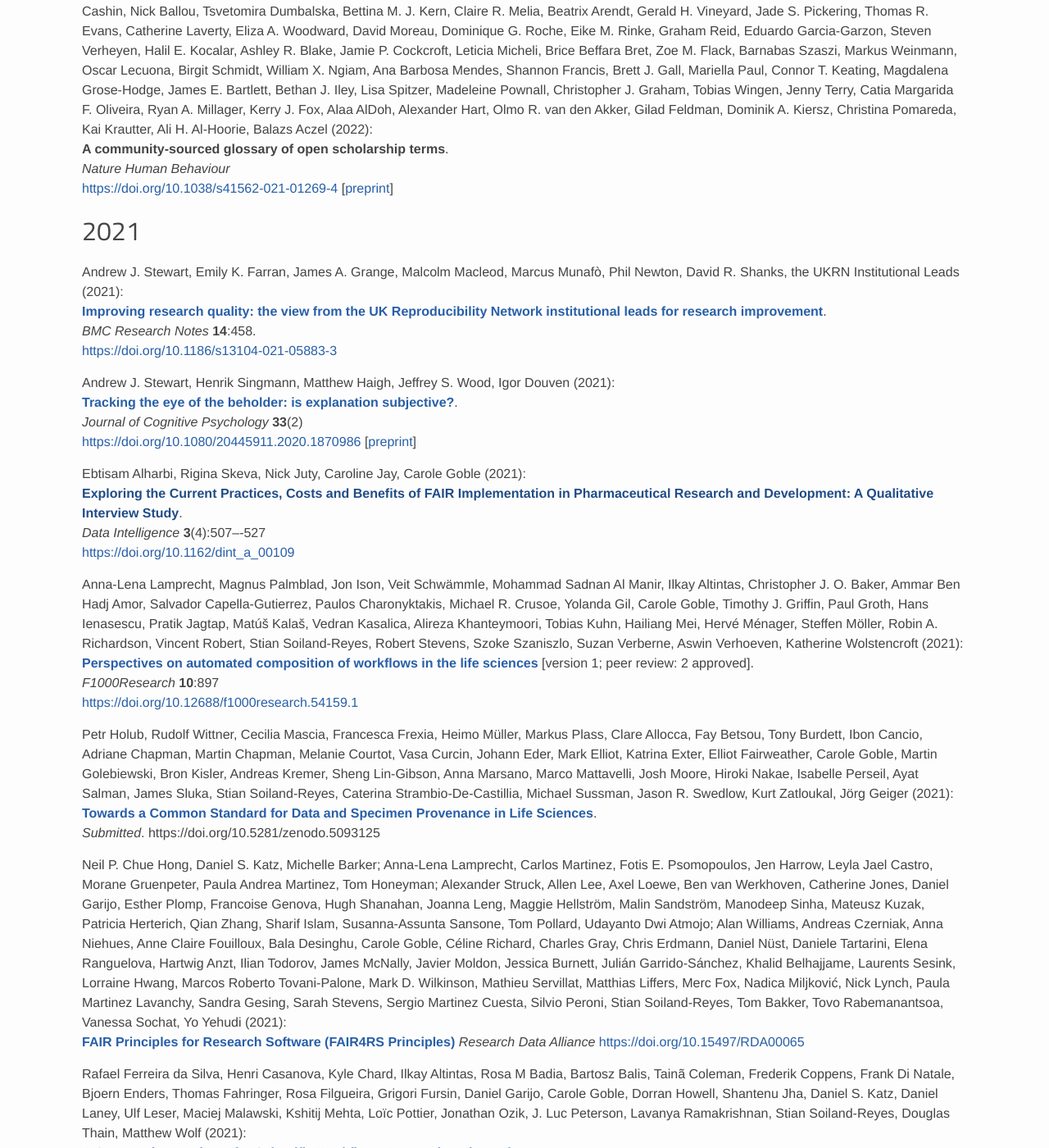
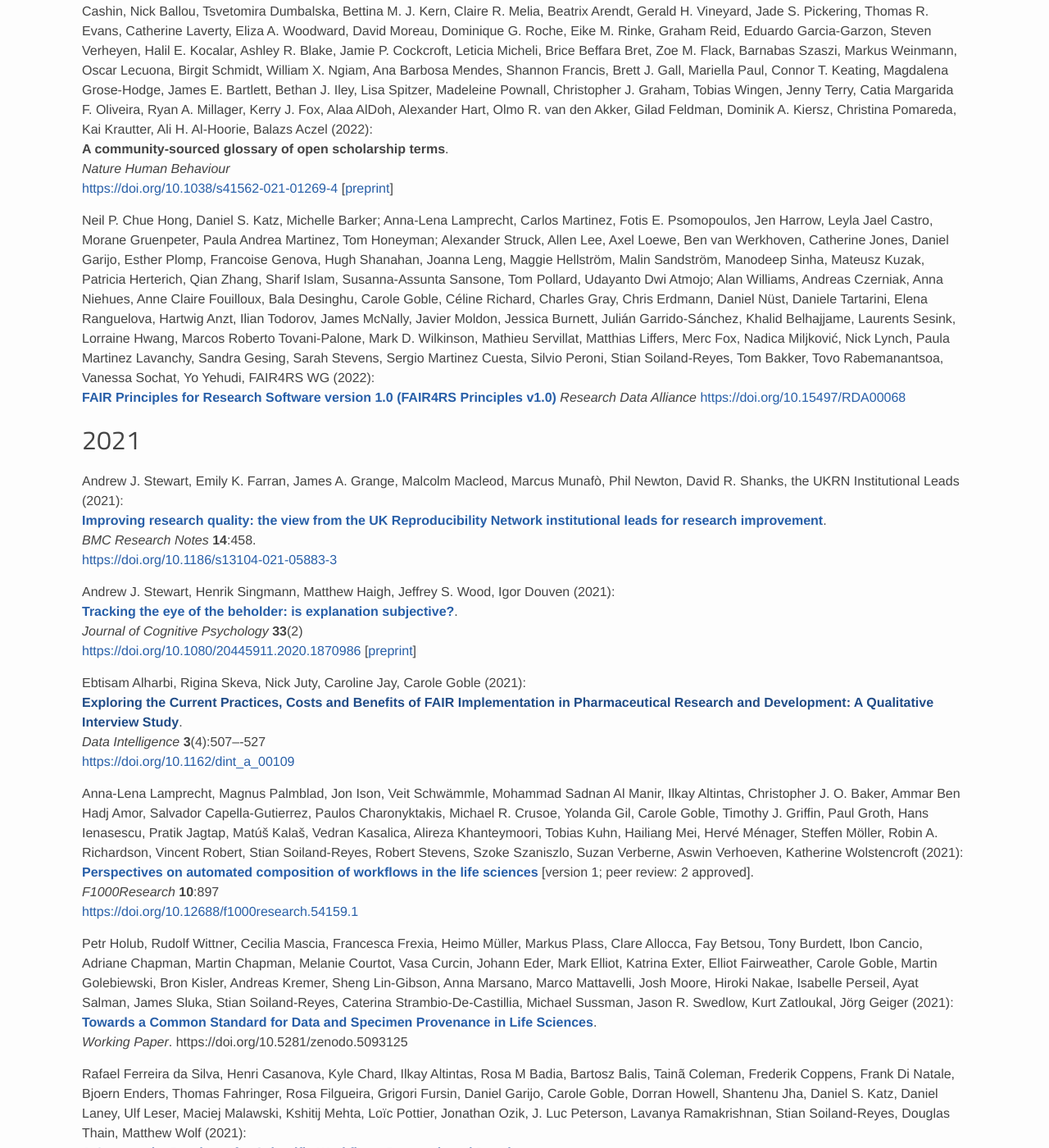
Before and after one commit to eScienceLab/eScienceLab.github.io, a Jekyll site: the page built from publications/index.md, in a window 1280 px wide and 1400 px high, scrolled down 1351 px. Shown: the whole window at 82% size. Built offline with Jekyll 4.4.1, drawn with Linux system fonts in a browser that asks for light colours; comment, search, counter and statistics services are not loaded; some of the changed lines change nothing that is shown.

Commit message:
RDA FAIR4GW

```diff
--- a/publications/index.md
+++ b/publications/index.md
@@ -74,6 +74,12 @@ _Nature Human Behaviour_
 <https://doi.org/10.1038/s41562-021-01269-4>
 [[preprint](https://forrt.org/publications/Parsons_Azevedo_Elsherif_FORRT_Glossary_Community_Sourced_Glossary_Open_Scholarship_Terms.pdf)]
 
+Neil P. Chue Hong, Daniel S. Katz, Michelle Barker; Anna-Lena Lamprecht, Carlos Martinez, Fotis E. Psomopoulos, Jen Harrow, Leyla Jael Castro, Morane Gruenpeter, Paula Andrea Martinez, Tom Honeyman; Alexander Struck, Allen Lee, Axel Loewe, Ben van Werkhoven, Catherine Jones, Daniel Garijo, Esther Plomp, Francoise Genova, Hugh Shanahan, Joanna Leng, Maggie Hellström, Malin Sandström, Manodeep Sinha, Mateusz Kuzak, Patricia Herterich, Qian Zhang, Sharif Islam, Susanna-Assunta Sansone, Tom Pollard, Udayanto Dwi Atmojo; Alan Williams, Andreas Czerniak, Anna Niehues, Anne Claire Fouilloux, Bala Desinghu, Carole Goble, Céline Richard, Charles Gray, Chris Erdmann, Daniel Nüst, Daniele Tartarini, Elena Ranguelova, Hartwig Anzt, Ilian Todorov, James McNally, Javier Moldon, Jessica Burnett, Julián Garrido-Sánchez, Khalid Belhajjame, Laurents Sesink, Lorraine Hwang, Marcos Roberto Tovani-Palone, Mark D. Wilkinson, Mathieu Servillat, Matthias Liffers, Merc Fox, Nadica Miljković, Nick Lynch, Paula Martinez Lavanchy, Sandra Gesing, Sarah Stevens, Sergio Martinez Cuesta, Silvio Peroni, Stian Soiland-Reyes, Tom Bakker, Tovo Rabemanantsoa, Vanessa Sochat, Yo Yehudi, FAIR4RS WG (2022):
+[**FAIR Principles for Research Software version 1.0 (FAIR4RS Principles v1.0)**](https://www.rd-alliance.org/system/files/FAIR4RS%20principles%20v1.0.pdf)
+_Research Data Alliance_
+<https://doi.org/10.15497/RDA00068>
+
+
 ## 2021
 
 Andrew J. Stewart, Emily K. Farran, James A. Grange, Malcolm Macleod, Marcus Munafò, Phil Newton, David R. Shanks, the UKRN Institutional Leads (2021):
@@ -107,12 +113,7 @@ _F1000Research_ **10**:897
 
 Petr Holub, Rudolf Wittner, Cecilia Mascia, Francesca Frexia, Heimo Müller, Markus Plass, Clare Allocca, Fay Betsou, Tony Burdett, Ibon Cancio, Adriane Chapman, Martin Chapman, Melanie Courtot, Vasa Curcin, Johann Eder, Mark Elliot, Katrina Exter, Elliot Fairweather, Carole Goble, Martin Golebiewski, Bron Kisler, Andreas Kremer, Sheng Lin-Gibson, Anna Marsano, Marco Mattavelli, Josh Moore, Hiroki Nakae, Isabelle Perseil, Ayat Salman, James Sluka, Stian Soiland-Reyes, Caterina Strambio-De-Castillia, Michael Sussman, Jason R. Swedlow, Kurt Zatloukal, Jörg Geiger (2021):
 [**Towards a Common Standard for Data and Specimen Provenance in Life Sciences**](https://doi.org/10.5281/zenodo.5093125).
-_Submitted_. https://doi.org/10.5281/zenodo.5093125
-
-Neil P. Chue Hong, Daniel S. Katz, Michelle Barker; Anna-Lena Lamprecht, Carlos Martinez, Fotis E. Psomopoulos, Jen Harrow, Leyla Jael Castro, Morane Gruenpeter, Paula Andrea Martinez, Tom Honeyman; Alexander Struck, Allen Lee, Axel Loewe, Ben van Werkhoven, Catherine Jones, Daniel Garijo, Esther Plomp, Francoise Genova, Hugh Shanahan, Joanna Leng, Maggie Hellström, Malin Sandström, Manodeep Sinha, Mateusz Kuzak, Patricia Herterich, Qian Zhang, Sharif Islam, Susanna-Assunta Sansone, Tom Pollard, Udayanto Dwi Atmojo; Alan Williams, Andreas Czerniak, Anna Niehues, Anne Claire Fouilloux, Bala Desinghu, Carole Goble, Céline Richard, Charles Gray, Chris Erdmann, Daniel Nüst, Daniele Tartarini, Elena Ranguelova, Hartwig Anzt, Ilian Todorov, James McNally, Javier Moldon, Jessica Burnett, Julián Garrido-Sánchez, Khalid Belhajjame, Laurents Sesink, Lorraine Hwang, Marcos Roberto Tovani-Palone, Mark D. Wilkinson, Mathieu Servillat, Matthias Liffers, Merc Fox, Nadica Miljković, Nick Lynch, Paula Martinez Lavanchy, Sandra Gesing, Sarah Stevens, Sergio Martinez Cuesta, Silvio Peroni, Stian Soiland-Reyes, Tom Bakker, Tovo Rabemanantsoa, Vanessa Sochat, Yo Yehudi (2021):
-[**FAIR Principles for Research Software (FAIR4RS Principles)**](https://www.rd-alliance.org/system/files/FAIR4RS_Principles_v0.3_RDA-RFC.pdf)
-_Research Data Alliance_
-<https://doi.org/10.15497/RDA00065>
+_Working Paper_. https://doi.org/10.5281/zenodo.5093125
 
 Rafael Ferreira da Silva, Henri Casanova, Kyle Chard, Ilkay Altintas, Rosa M Badia, Bartosz Balis, Tainã Coleman, Frederik Coppens, Frank Di Natale, Bjoern Enders, Thomas Fahringer, Rosa Filgueira, Grigori Fursin, Daniel Garijo, Carole Goble, Dorran Howell, Shantenu Jha, Daniel S. Katz, Daniel Laney, Ulf Leser, Maciej Malawski, Kshitij Mehta, Loïc Pottier, Jonathan Ozik, J. Luc Peterson, Lavanya Ramakrishnan, Stian Soiland-Reyes, Douglas Thain, Matthew Wolf (2021):
 [**A Community Roadmap for Scientific Workflows Research and Development**](https://arxiv.org/pdf/2110.02168).
```
